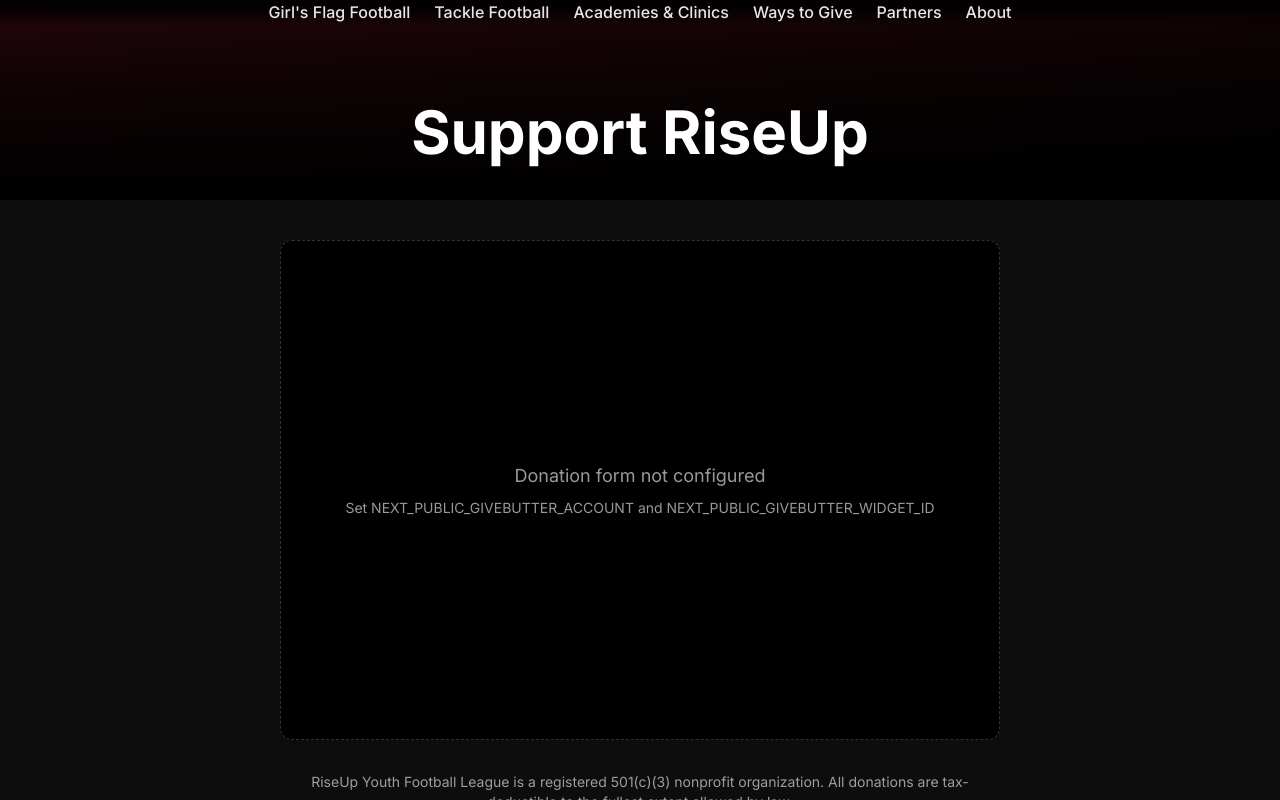
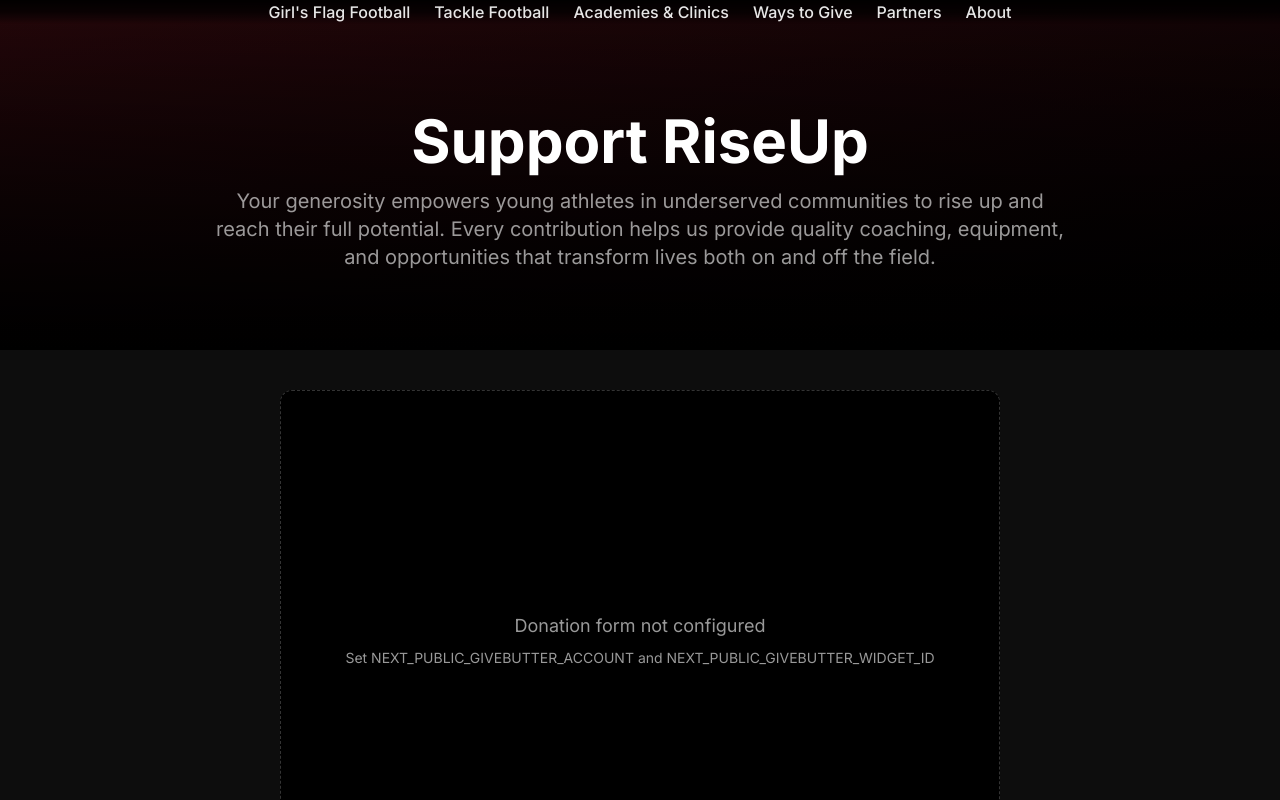
Before and after one commit to lauren650/riseup-website-frontend, a Next.js app: page /ways-to-give in a window 1280 px wide. Shown: the top 800 px of the page. Built offline with nearby package versions, Linux system fonts and the light colour scheme; no server answers; the database is empty.

Commit message:
Add editable description text to Ways to Give hero section
- Add editable paragraph below 'Support RiseUp' heading
- Default text explains the impact of donations
- Increase hero section height to accommodate new content
- Text is fully editable through front-end CMS

```diff
--- a/src/app/(public)/ways-to-give/page.tsx
+++ b/src/app/(public)/ways-to-give/page.tsx
@@ -1,6 +1,7 @@
 import { Metadata } from "next";
 import Link from "next/link";
 import { GivebutterWidget } from "@/components/donations/givebutter-widget";
+import { EditableText } from "@/components/editable/editable-text";
 
 export const metadata: Metadata = {
   title: "Ways to Give | RiseUp Youth Football League",
@@ -12,12 +13,21 @@
   return (
     <>
       {/* Hero Section */}
-      <section className="relative flex h-[25vh] min-h-[200px] items-center justify-center bg-gradient-to-br from-accent/20 to-transparent pt-16">
+      <section className="relative flex min-h-[350px] items-center justify-center bg-gradient-to-br from-accent/20 to-transparent pt-16 pb-8">
         <div className="absolute inset-0 bg-gradient-to-t from-black via-black/50 to-transparent" />
-        <div className="relative z-10 text-center">
-          <h1 className="text-4xl font-bold text-white md:text-5xl lg:text-6xl">
+        <div className="relative z-10 text-center px-6 max-w-4xl mx-auto">
+          <h1 className="text-4xl font-bold text-white md:text-5xl lg:text-6xl mb-4">
             Support RiseUp
           </h1>
+          <EditableText
+            contentKey="ways_to_give.hero.description"
+            as="p"
+            className="text-lg text-muted-foreground md:text-xl"
+            page="ways-to-give"
+            section="hero"
+          >
+            Your generosity empowers young athletes in underserved communities to rise up and reach their full potential. Every contribution helps us provide quality coaching, equipment, and opportunities that transform lives both on and off the field.
+          </EditableText>
         </div>
       </section>
 
```
